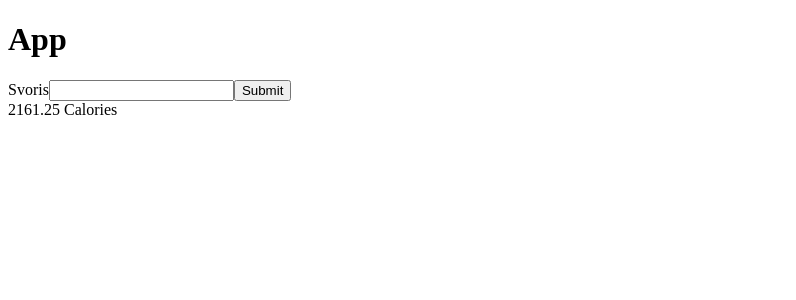
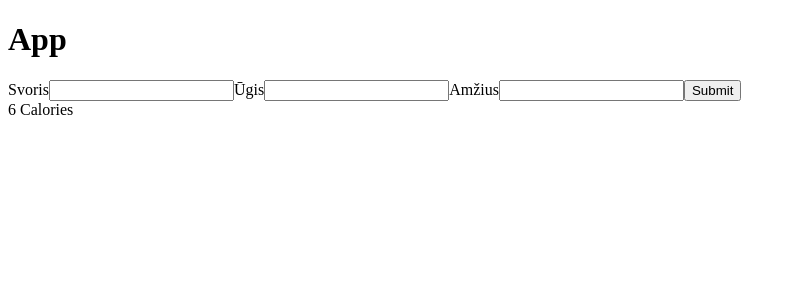
Before and after one commit to LukasKliukas/Calories-calculator-v1, a React (Create React App) app: page / in a window 1280 px wide. Shown: the top 300 px of the page, without its empty margins (0-796 px from the left). Built offline with nearby package versions, Linux system fonts and the light colour scheme; the HTML template or start-up script is replaced by a standard one.

Commit message:
Real time calories counter

```diff
--- a/src/components/pages/MainPage.jsx
+++ b/src/components/pages/MainPage.jsx
@@ -1,16 +1,25 @@
 import React from 'react';
+import { useState } from 'react';
 
 const MainPage = () => {
+  const [weight, setWeight] = useState('');
+  const [height, setHeight] = useState('');
+  const [age, setAge] = useState('');
+
   var myData = {
-    weight: 112,
-    height: 189,
-    age: 29,
+    weight: weight,
+    height: height,
+    age: age,
   };
+
+  function submitHandler(event) {
+    event.preventDefault();
+  }
 
   function caloriesCounterBMR() {
     let totalCal = 0;
     totalCal = 10 * myData.weight + 6.25 * myData.height - 5 * myData.age + 5;
-    return totalCal;
+    return totalCal * 1.2;
   }
 
   let resultBMR = caloriesCounterBMR();
@@ -18,12 +27,31 @@ const MainPage = () => {
 
   return (
     <div>
-      <form>
+      <form onSubmit={submitHandler}>
         <label htmlFor='weight'>Svoris</label>
-        <input type='number' id='weight' onChange={() => {}} />
+        <input
+          type='number'
+          id='weight'
+          onChange={(e) => setWeight(e.target.value)}
+          value={weight}
+        />
+        <label htmlFor='height'>Ūgis</label>
+        <input
+          type='number'
+          id='height'
+          onChange={(e) => setHeight(e.target.value)}
+          value={height}
+        />
+        <label htmlFor='age'>Amžius</label>
+        <input
+          type='number'
+          id='age'
+          onChange={(e) => setAge(e.target.value)}
+          value={age}
+        />
         <button>Submit</button>
       </form>
-      {resultBMR} Calories
+      {roundResult} Calories
     </div>
   );
 };
```
